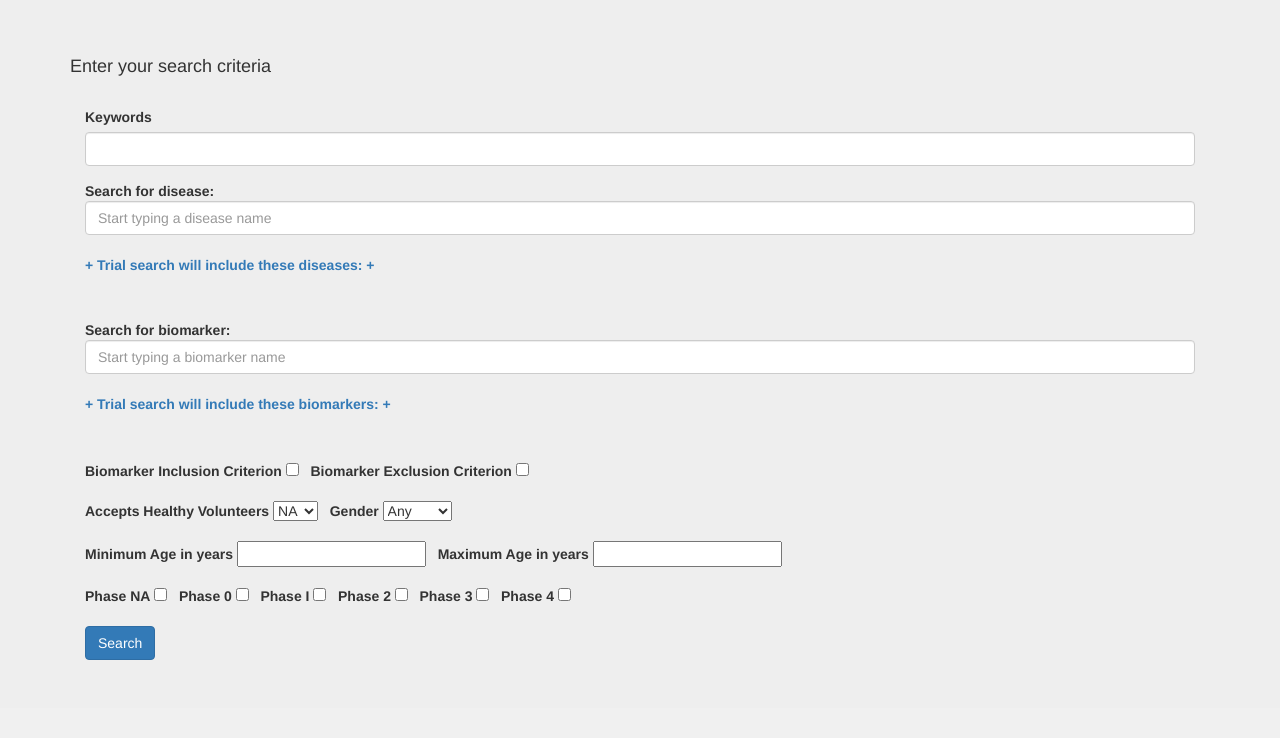
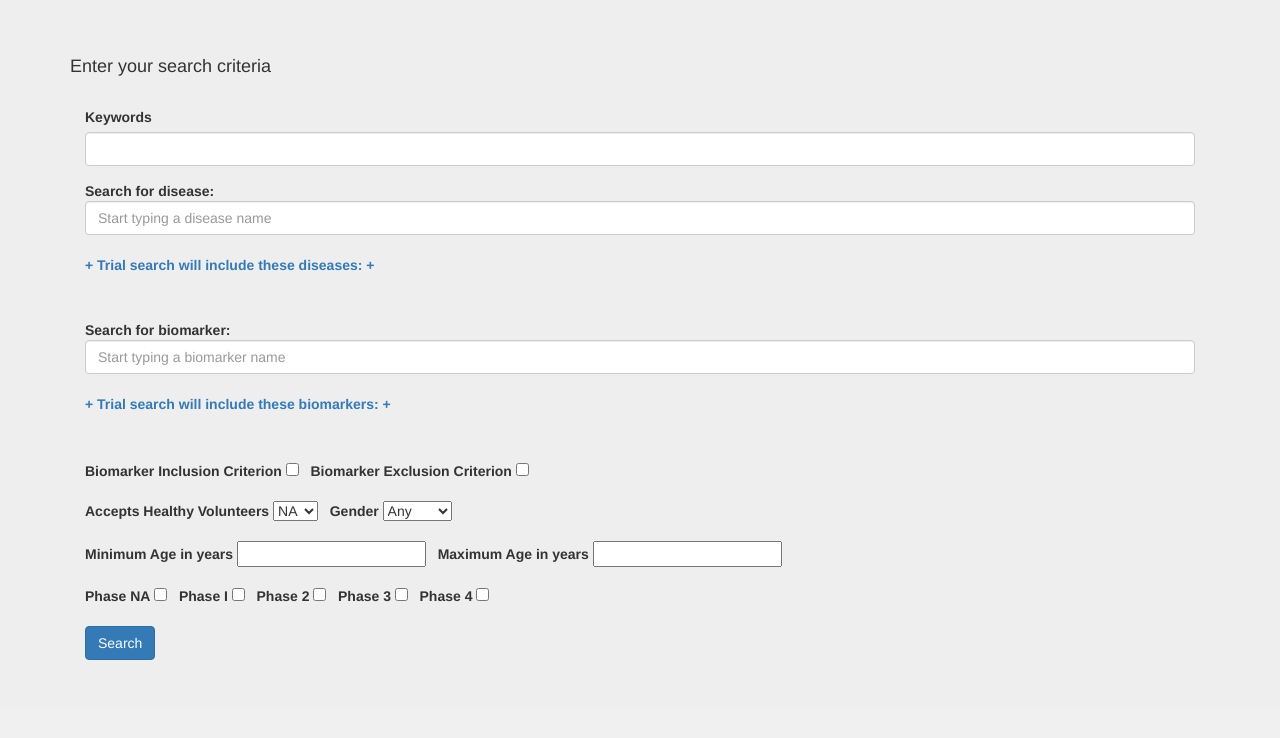
Before and after one commit to hniedner/ctrp_rest_client, a Flask app: template ctrp_rest_client/templates/search_form.html in a window 1280 px wide. Shown: the part 93-831 px from the top of the page. Run offline with Flask 2, Linux system fonts and the light colour scheme; the template is opened without the code that fills it: values that come from a table or form of the project are taken from there, others are empty; some libraries are stand-ins or nearby versions.

Commit message:
remove Phase 0 from search - CT are no longer annotated with the deprecated phase

```diff
--- a/ctrp_rest_client/forms.py
+++ b/ctrp_rest_client/forms.py
@@ -20,7 +20,6 @@ class TrialSearchForm(FlaskForm):
     gender = SelectField(u'Gender', choices=gender_choices, default='Any')
 
     phasena = BooleanField(u'Phase NA')
-    phase0 = BooleanField(u'Phase 0')
     phase1 = BooleanField(u'Phase I')
     phase2 = BooleanField(u'Phase 2')
     phase3 = BooleanField(u'Phase 3')
--- a/ctrp_rest_client/templates/search_form.html
+++ b/ctrp_rest_client/templates/search_form.html
@@ -78,8 +78,6 @@ Clinical Trial Search Form
                 <div class="form-group horizontal">
                     {{ form.phasena.label }}
                     {{ form.phasena }} &nbsp;
-                    {{ form.phase0.label }}
-                    {{ form.phase0 }} &nbsp;
                     {{ form.phase1.label }}
                     {{ form.phase1 }} &nbsp;
                     {{ form.phase2.label }}
--- a/ctrp_rest_client/views.py
+++ b/ctrp_rest_client/views.py
@@ -130,7 +130,6 @@ def _parse_biomarker_assay_purpose(form):
 def _parse_phase(form):
     phases = []
     _conditional_add_to_list(phases, ['NA'], form.phasena.data)
-    _conditional_add_to_list(phases, ['0'], form.phase0.data)
     _conditional_add_to_list(phases, ['I', 'I_II'], form.phase1.data)
     _conditional_add_to_list(phases, ['I_II', 'II', 'II_III'], form.phase2.data)
     _conditional_add_to_list(phases, ['II_III', 'III'], form.phase3.data)
```
